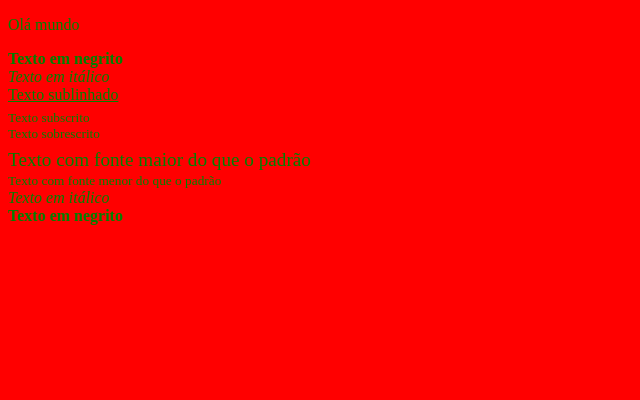
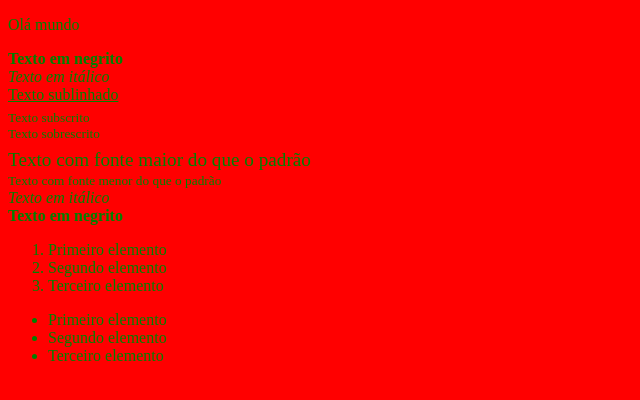
Before and after one commit to Dehcbf/Curso_SiteCompleto, a plain HTML site: page Exemplos/exemplos.html in a window 1280 px wide. Shown: the whole page, without its empty margins (0-640 px from the left). Drawn offline with Linux system fonts and the light colour scheme.

Commit message:
Alterações

```diff
--- a/Exemplos/p.html
+++ b/Exemplos/exemplos.html
@@ -24,7 +24,21 @@
     <small>Texto com fonte menor do que o padrão</small><br>
     <em>Texto em itálico</em><br>
     <strong>Texto em negrito</strong>
-</p>
+    </p>
+
+    <!-- Lista ordenada -->
+    <ol>
+    <li>Primeiro elemento</li>
+    <li>Segundo elemento</li>
+    <li>Terceiro elemento</li>
+    </ol>
+    <!-- Lista não ordenada -->
+    <ul>
+    <li>Primeiro elemento</li>
+    <li>Segundo elemento</li>
+    <li>Terceiro elemento</li>
+    </ul>
+
 
 </body>
 
```
Also changed, not shown: index.html (+1 -1 lines).
